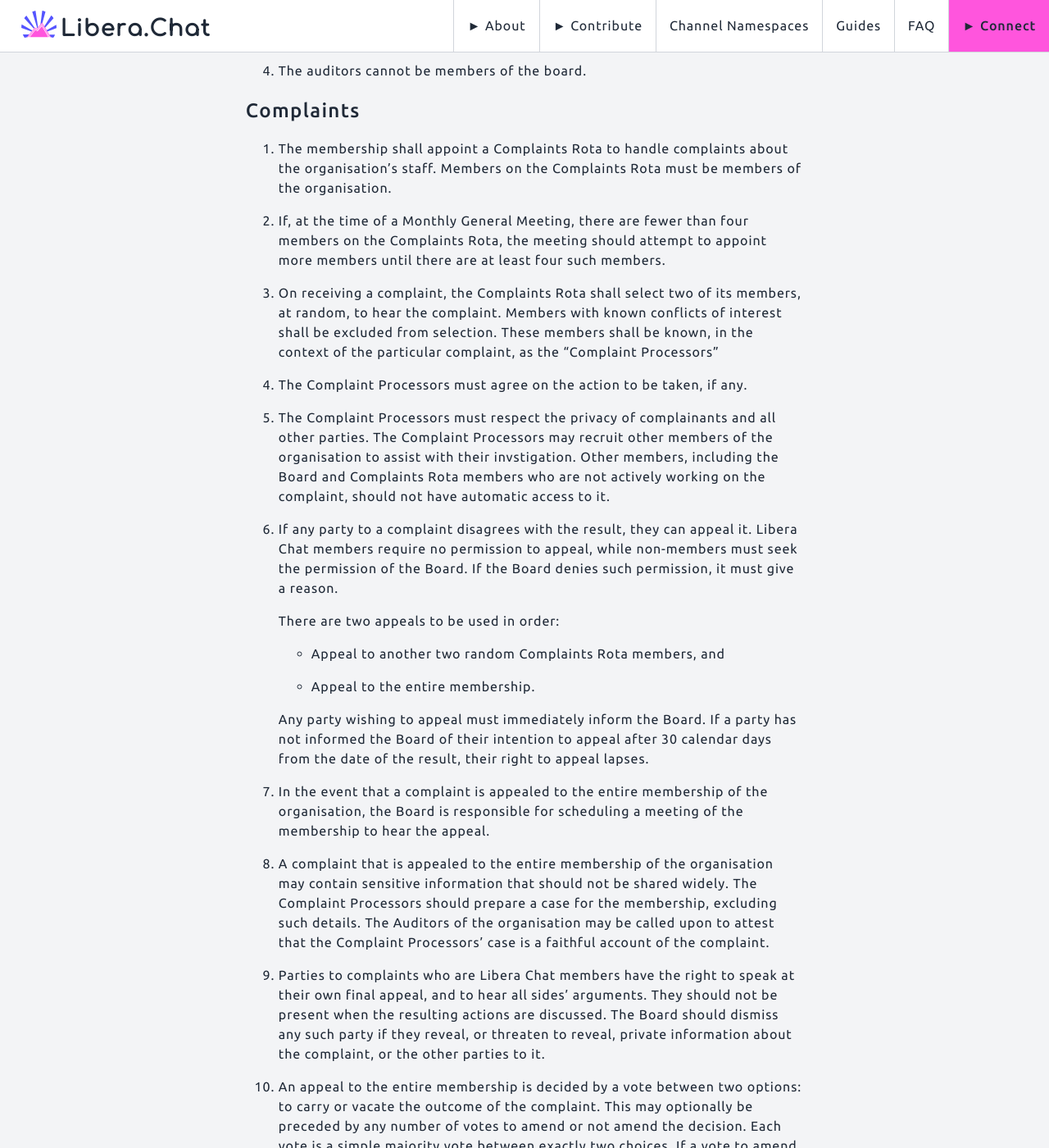
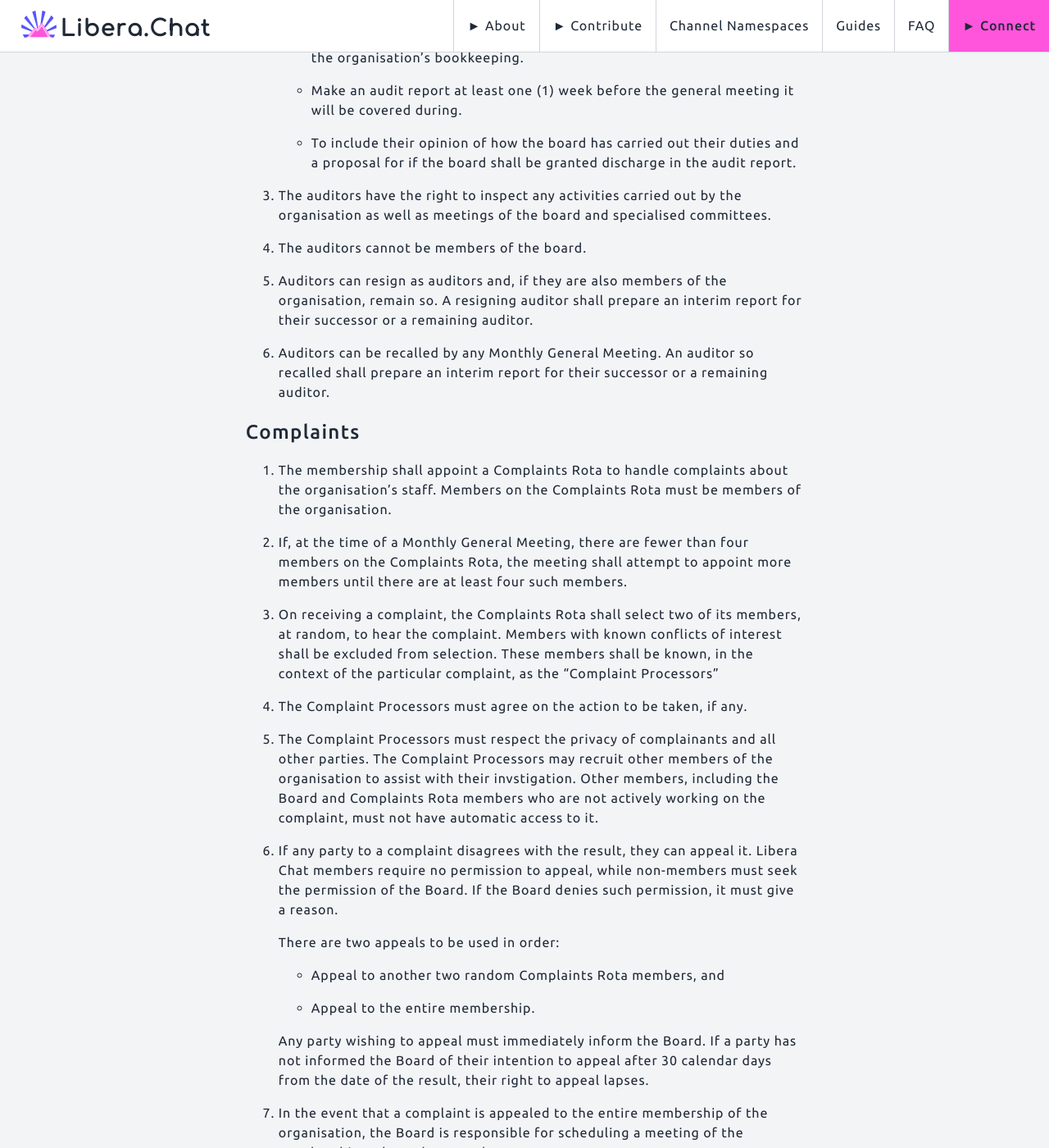
Before and after one commit to Libera-Chat/libera-chat.github.io, a Jekyll site: the page built from bylaws.md, in a window 1280 px wide and 1400 px high, scrolled down 5236 px. Shown: the whole window at 82% size. Built offline with Jekyll 4.4.1, drawn with Linux system fonts in a browser that asks for light colours; some of the changed text lies outside the part shown.

Commit message:
Update about page and bylaws
Per April and May monthly general meetings

```diff
--- a/bylaws.md
+++ b/bylaws.md
@@ -75,11 +75,11 @@
 2. All meetings may be held through digital channels such as video, voice, or
    text.
 
-3. All meeting minutes should be signed digitally with PGP or physically
+3. All meeting minutes shall be signed digitally with PGP or physically
    signed.
 
 4. Decisions are generally taken by consensus. If consensus cannot be reached
-   a vote should be held.
+   a vote shall be held.
 
 5. If a vote is held, a simple majority is enforced. In other words, more than
    50% of the votes are needed for a proposal to win. Abstentions are not
@@ -96,19 +96,19 @@
      until a person fulfils this condition.
 
    - If only two persons remain and the round ends in a tie the winner out of
-     the two should be determined randomly.
+     the two shall be determined randomly.
 
 8. Voting by proxy is not allowed.
 
 ## Monthly General Meeting
 
-1. The Monthly General Meeting should be held once per month.
+1. The Monthly General Meeting shall be held once per month.
 
-2. The board should invite the membership to the monthly general meeting at
-   least one (1) week before it commences. The invitation should include
+2. The board shall invite the membership to the monthly general meeting at
+   least one (1) week before it commences. The invitation must include
    the date, time, and location for the meeting.
 
-3. All meeting documents should be available to the membership at least
+3. All meeting documents shall be available to the membership at least
    one (1) week before the start of the meeting.
 
 4. All members of the organisation have the right to participate, speak, make
@@ -120,7 +120,7 @@
 6. Auditors have the right to participate and speak during the meeting, and
    the right to make proposals in questions pertaining to their duties.
 
-7. The monthly general meeting should deal with at least the following:
+7. The monthly general meeting shall deal with at least the following:
 
    - The opening of the meeting.
 
@@ -143,7 +143,7 @@
    - The closing of the meeting.
 
 8. During either the January, February, or March monthly general meeting the
-   following additional items should be dealt with:
+   following additional items shall be dealt with:
 
    - Presentation and approval of:
 
@@ -167,15 +167,18 @@
 
      - Vice chair of the board.
 
+   Monthly General Meetings may additionally deal with any of these items at
+   any other time.
+
 9. All documents, including the minutes, from a monthly general meeting
-   should be adjusted and published to the membership no more than four (4)
+   shall be adjusted and published to the membership no more than four (4)
    weeks after the end of the meeting.
 
 10. All documents, including the adjusted minutes from a monthly general
-    meeting should be released publicly no more than six (6) weeks after the
+    meeting shall be released publicly no more than six (6) weeks after the
     end of the meeting.
 
-    Minutes should normally include the essence of discussion and substantive
+    Minutes shall normally include the essence of discussion and substantive
     decision-making, but not specific comments or identifiable details of
     members.
 
@@ -184,7 +187,7 @@
     legal privilege, or are otherwise sensitive.
 
     The reason for treating an item as 'confidential' must be noted in the
-    released minutes, and items to be redacted should normally be discussed
+    released minutes, and items to be redacted shall normally be discussed
     during the meeting, but may also be introduced by the secretary
     following the meeting.
 
@@ -206,7 +209,7 @@
 
 1. The board is responsible for managing the organisation's member list,
    finances, and other assets in accordance with the will of the monthly
-   general meetings. The board should also ensure that the bylaws are
+   general meetings. The board shall also ensure that the bylaws are
    followed.
 
 2. The board must ensure that meeting minutes and financial records are
@@ -223,12 +226,20 @@
 5. In addition to the board members, the auditors have the right to
    participate and speak at board meetings.
 
-6. The monthly general meeting electing the chair of the board should also
+6. The monthly general meeting electing the chair of the board shall also
    elect a vice chair to act as chair in the chair's absence.
+
+7. Board members can resign from the board and remain members of the
+   organisation. A resigning board member shall prepare an interim report for
+   their successor.
+
+8. Board members can be recalled by any Monthly General Meeting.
 
 ## Auditors
 
-1. Once per year the general meeting elects up to two auditors.
+1. Once per year, or whenever there are no auditors, the general meeting elects
+   up to two auditors. If there is just one auditor, the general meeting may
+   optionally elect one more.
 
 2. The duties of the auditors are:
 
@@ -240,7 +251,7 @@
      will be covered during.
 
    - To include their opinion of how the board has carried out their duties
-     and a proposal for if the board should be granted discharge in the audit
+     and a proposal for if the board shall be granted discharge in the audit
      report.
 
 3. The auditors have the right to inspect any activities carried out by
@@ -249,6 +260,15 @@
 
 4. The auditors cannot be members of the board.
 
+5. Auditors can resign as auditors and, if they are also members of the
+   organisation, remain so. A resigning auditor shall prepare an interim report
+   for their successor or a remaining auditor.
+
+6. Auditors can be recalled by any Monthly General Meeting. An auditor so
+   recalled shall prepare an interim report for their successor or a remaining
+   auditor.
+
+
 ## Complaints
 
 1. The membership shall appoint a Complaints Rota to handle complaints about the
@@ -256,7 +276,7 @@
    organisation.
 
 2. If, at the time of a Monthly General Meeting, there are fewer than four
-   members on the Complaints Rota, the meeting should attempt to appoint more
+   members on the Complaints Rota, the meeting shall attempt to appoint more
    members until there are at least four such members.
 
 3. On receiving a complaint, the Complaints Rota shall select two of its
@@ -270,7 +290,7 @@
    other parties. The Complaint Processors may recruit other members of the
    organisation to assist with their invstigation. Other members, including the
    Board and Complaints Rota members who are not actively working on the
-   complaint, should not have automatic access to it.
+   complaint, must not have automatic access to it.
 
 6. If any party to a complaint disagrees with the result, they can appeal it.
    Libera Chat members require no permission to appeal, while non-members must
@@ -292,14 +312,14 @@
    membership to hear the appeal.
 
 8. A complaint that is appealed to the entire membership of the organisation may
-   contain sensitive information that should not be shared widely. The Complaint
-   Processors should prepare a case for the membership, excluding such details.
+   contain sensitive information that must not be shared widely. The Complaint
+   Processors must prepare a case for the membership, excluding such details.
    The Auditors of the organisation may be called upon to attest that the
    Complaint Processors' case is a faithful account of the complaint.
 
 9. Parties to complaints who are Libera Chat members have the right to speak at
-   their own final appeal, and to hear all sides' arguments. They should not be
-   present when the resulting actions are discussed. The Board should dismiss
+   their own final appeal, and to hear all sides' arguments. They must not be
+   present when the resulting actions are discussed. The Board shall dismiss
    any such party if they reveal, or threaten to reveal, private information
    about the complaint, or the other parties to it.
 
@@ -343,6 +363,7 @@
     calendar days by the end of the current calendar month, the Monthly General
     Meeting must decide whether or not to continue their temporary suspension.
 
+
 ## Specialised Committees
 
 1. There are three specialised committees: Operations, Engineering, and
@@ -368,7 +389,7 @@
 
 ## Signing authority
 
-1. The board should appoint one or more board members to sign on behalf of
+1. The board shall appoint one or more board members to sign on behalf of
    the organisation, either jointly or individually.
 
 ## Suspension
@@ -378,9 +399,9 @@
    participate during the discussion of their suspension.
 
 2. If a member's staff status on the Libera Chat IRC network is suspended, a
-   discussion and vote on suspending their membership should be held on the
+   discussion and vote on suspending their membership shall be held on the
    next monthly general meeting. If the member is not suspended, their staff
-   status should be reinstated.
+   status shall be reinstated.
 
 ## Interpretation of the bylaws
 
@@ -389,7 +410,7 @@
    opinion of the auditors before making their decision.
 
 2. Decisions about interpretations of the bylaws must be raised at the next
-   general meeting where they should be ratified.
+   general meeting where they must be ratified.
 
 ## Changes to the bylaws
 
@@ -404,5 +425,5 @@
 2. Dissolution requires a vote with at least a two-thirds majority on two
    consecutive monthly general meetings.
 
-3. The first monthly general meeting that votes for dissolution should also
+3. The first monthly general meeting that votes for dissolution shall also
    determine what should happen with the assets of the organisation.
```
Also changed, not shown: other parts of bylaws.md (+2 -2 lines), about.md (+1 -1 lines).
